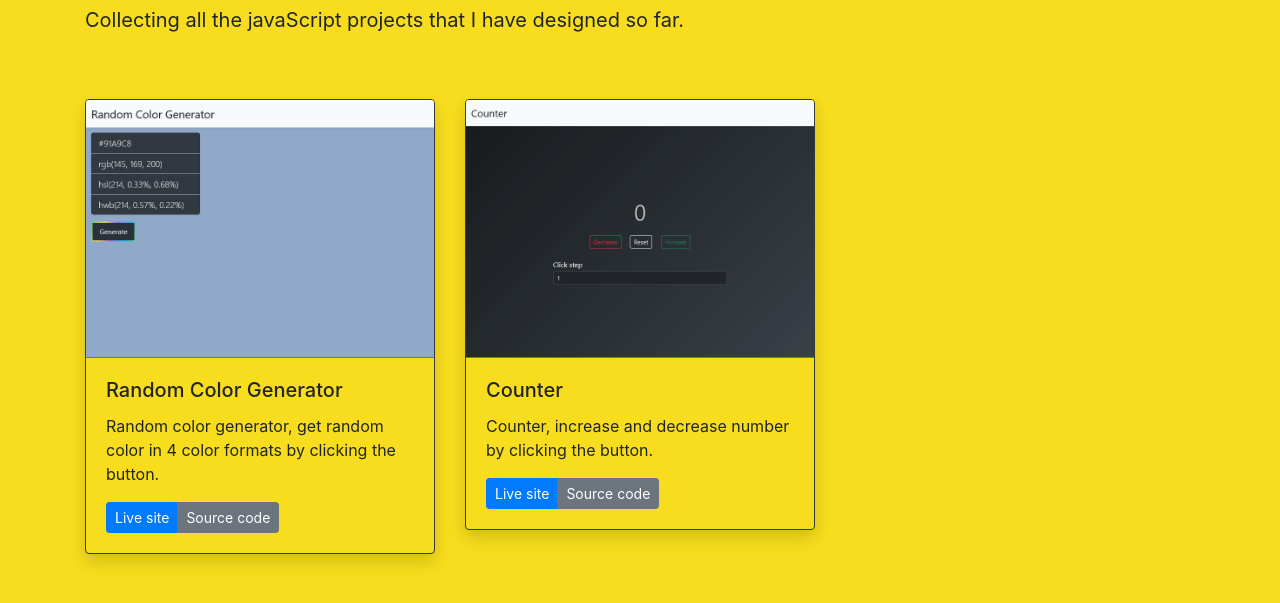
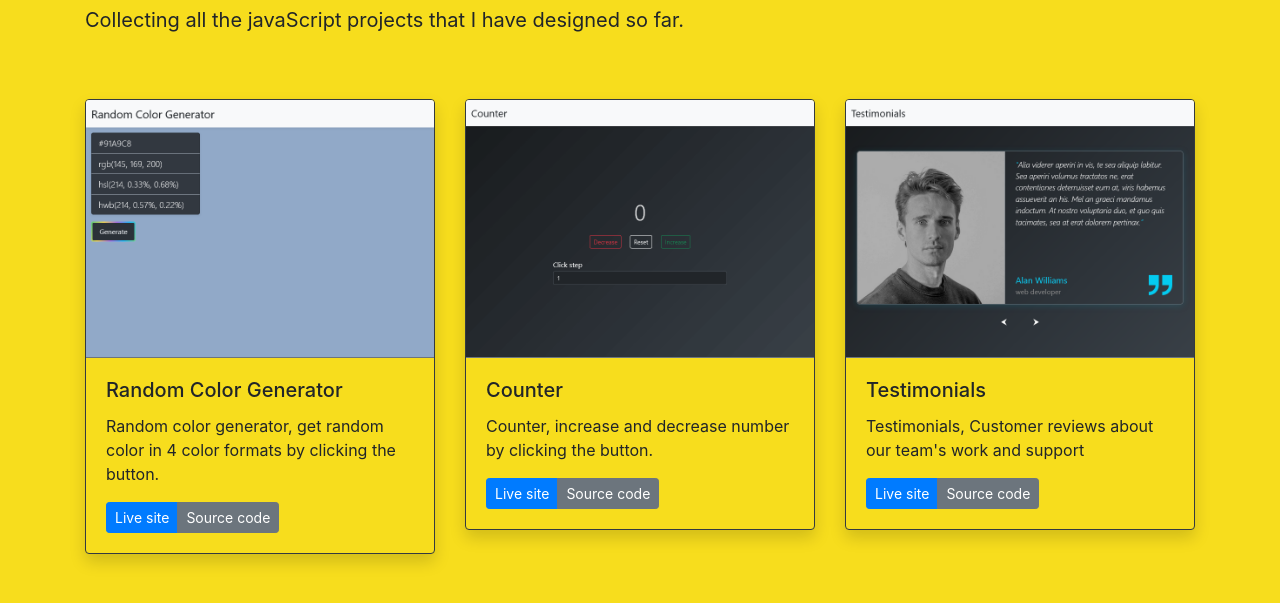
Before and after one commit to James-alderson/JavaScript-Projects, a website: page index.html in a window 1280 px wide. Shown: the part 75-678 px from the top of the page. Drawn offline with Linux system fonts and the light colour scheme.

Commit message:
Add 'Testimonials' project

```diff
--- a/index.html
+++ b/index.html
@@ -56,6 +56,21 @@
             </div>
           </div>
         </div>
+
+        <div class="col-12 col-sm-6 col-lg-4 my-3">
+          <div class="card bg-primary-a border-dark shadow">
+            <img class="card-img-top border-bottom border-secondary"
+              src="Projects/03-Testimonials/dist/images/screenshot/Testimonials.png" alt="Testimonials project">
+            <div class="card-body">
+              <div class="card-title h5">Testimonials</div>
+              <p class="card-text">Testimonials, Customer reviews about our team's work and support</p>
+              <div class="btn-group btn-group-sm" role="group" aria-label="Basic example">
+                <a class="btn btn-primary" href="https://james-alderson.github.io/JavaScript-Projects/Projects/03-Testimonials/index.html">Live site</a>
+                <a class="btn btn-secondary" href="https://github.com/James-alderson/JavaScript-Projects/tree/main/Projects/03-Testimonials">Source code</a>
+              </div>
+            </div>
+          </div>
+        </div>
       </div>
     </div>
   </main>
```
Also changed, not shown: README.md.
